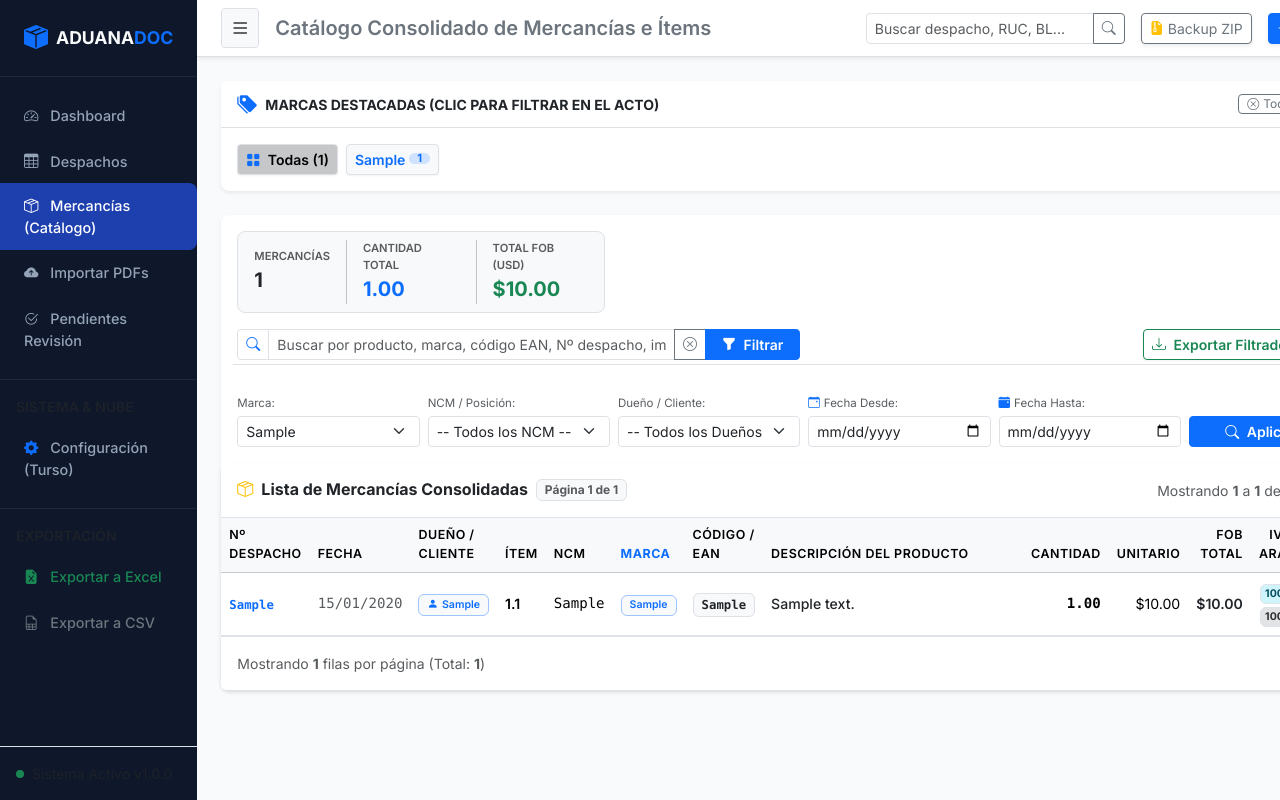
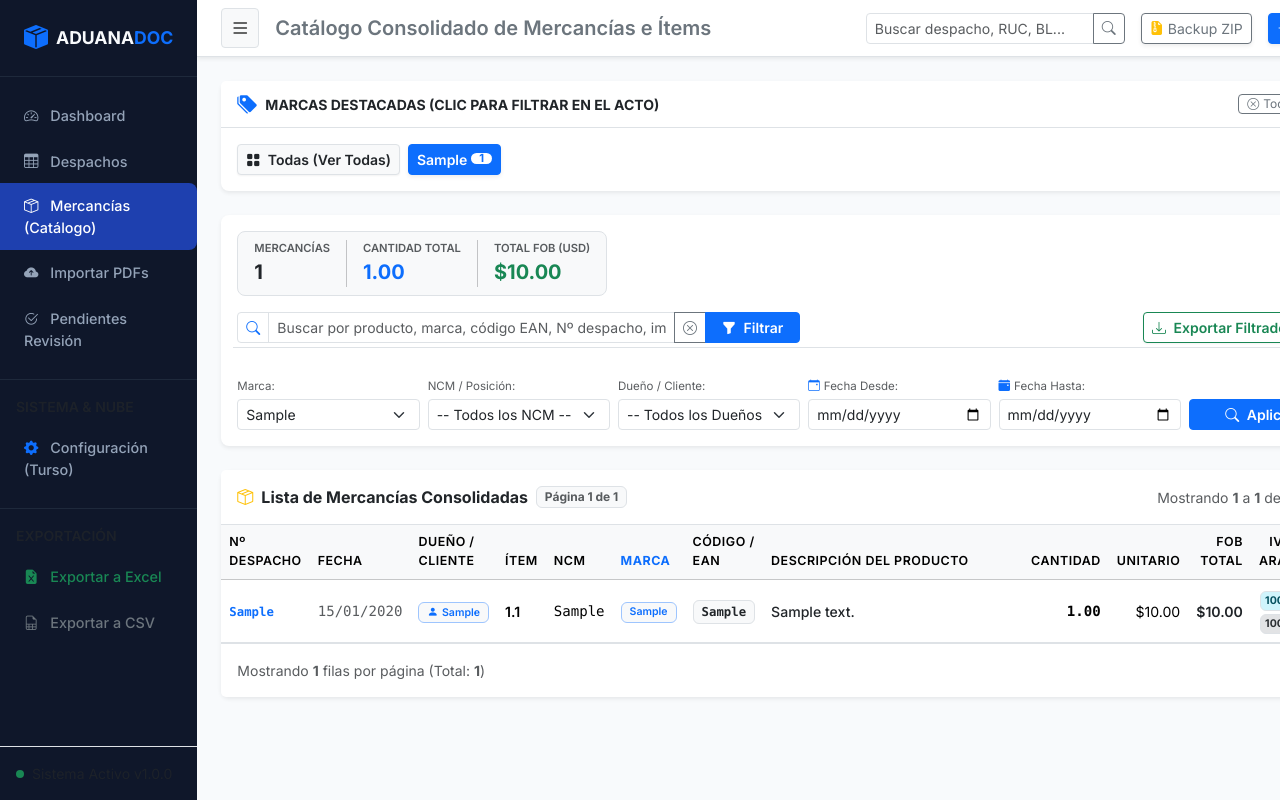
Before and after one commit to alifarhat79/aduanadoc, a FastAPI app: a page that uses app/templates/mercancias.html in a window 1280 px wide. Run offline with FastAPI, Linux system fonts and the light colour scheme; tables that the repository leaves empty hold one stand-in row (values such as "Sample post"); some libraries are stand-ins or nearby versions.

Commit message:
fix: correccion de filtrado de marcas destacadas y seleccion de dropdowns en catalogo

```diff
--- a/app/routers/mercancias.py
+++ b/app/routers/mercancias.py
@@ -44,7 +44,7 @@ def get_filtered_items_query(
             )
         )
     if marca:
-        query = query.filter(DespachoItem.marca == marca)
+        query = query.filter(DespachoItem.marca.ilike(marca.strip()))
     if ncm:
         query = query.filter(DespachoItem.codigo_ncm == ncm)
     if propietario:
@@ -118,7 +118,7 @@ async def mercancias_view(
             )
         )
     if marca:
-        aggregates = aggregates.filter(DespachoItem.marca == marca)
+        aggregates = aggregates.filter(DespachoItem.marca.ilike(marca.strip()))
     if ncm:
         aggregates = aggregates.filter(DespachoItem.codigo_ncm == ncm)
     if propietario:
@@ -147,8 +147,8 @@ async def mercancias_view(
     )
 
     # Listas para filtros dropdown
-    todas_marcas = [r[0] for r in db.query(DespachoItem.marca).distinct().filter(DespachoItem.marca.isnot(None), DespachoItem.marca != "").order_by(DespachoItem.marca).all()[:100]]
-    todos_ncms = [r[0] for r in db.query(DespachoItem.codigo_ncm).distinct().filter(DespachoItem.codigo_ncm.isnot(None), DespachoItem.codigo_ncm != "").order_by(DespachoItem.codigo_ncm).all()[:100]]
+    todas_marcas = [r[0] for r in db.query(DespachoItem.marca).distinct().filter(DespachoItem.marca.isnot(None), DespachoItem.marca != "").order_by(DespachoItem.marca).all()]
+    todos_ncms = [r[0] for r in db.query(DespachoItem.codigo_ncm).distinct().filter(DespachoItem.codigo_ncm.isnot(None), DespachoItem.codigo_ncm != "").order_by(DespachoItem.codigo_ncm).all()]
     todos_propietarios = [r[0] for r in db.query(Despacho.propietario).distinct().filter(Despacho.propietario.isnot(None), Despacho.propietario != "").order_by(Despacho.propietario).all()]
 
     return templates.TemplateResponse(
--- a/app/templates/mercancias.html
+++ b/app/templates/mercancias.html
@@ -12,24 +12,27 @@
             <span class="fw-bold text-dark small text-uppercase">Marcas Destacadas (Clic para filtrar en el acto)</span>
         </div>
         <div class="d-flex gap-2 align-items-center">
-            <button class="btn btn-outline-secondary btn-sm py-0 px-2" onclick="filterByMarca('')" style="font-size: 0.75rem;">
+            <button type="button" class="btn btn-outline-secondary btn-sm py-0 px-2" onclick="filterByMarca('')" style="font-size: 0.75rem;">
                 <i class="bi bi-x-circle me-1"></i>Todas las Marcas
             </button>
         </div>
     </div>
     <div class="card-body p-3">
         <div class="d-flex gap-2 flex-wrap align-items-center" id="brandPillsContainer">
-            <button type="button" class="btn btn-sm btn-light border marca-pill active fw-semibold shadow-2xs" onclick="filterByMarca('')" data-marca="">
-                <i class="bi bi-grid-fill me-1 text-primary"></i> Todas ({{ total_items }})
+            <button type="button"
+                    class="btn btn-sm {% if not selected_marca %}btn-primary text-white shadow-sm{% else %}btn-light border text-dark{% endif %} marca-pill fw-semibold shadow-2xs"
+                    onclick="filterByMarca('')"
+                    data-marca="">
+                <i class="bi bi-grid-fill me-1"></i> Todas ({{ total_items if not selected_marca else 'Ver Todas' }})
             </button>
             {% for m in marca_kpis %}
                 {% if m.marca %}
                 <button type="button"
-                        class="btn btn-sm btn-light border marca-pill fw-semibold shadow-2xs d-flex align-items-center gap-1"
+                        class="btn btn-sm {% if selected_marca == m.marca %}btn-primary text-white shadow-sm{% else %}btn-light border text-dark{% endif %} marca-pill fw-semibold shadow-2xs d-flex align-items-center gap-1"
                         onclick="filterByMarca('{{ m.marca }}')"
                         data-marca="{{ m.marca }}">
-                    <span class="text-primary">{{ m.marca }}</span>
-                    <span class="badge bg-primary-subtle text-primary rounded-pill px-2 py-0" style="font-size: 0.7rem;">{{ m.total_items }}</span>
+                    <span>{{ m.marca }}</span>
+                    <span class="badge {% if selected_marca == m.marca %}bg-white text-primary{% else %}bg-primary-subtle text-primary{% endif %} rounded-pill px-2 py-0" style="font-size: 0.7rem;">{{ m.total_items }}</span>
                 </button>
                 {% endif %}
             {% endfor %}
@@ -40,10 +43,9 @@
 <!-- Resumen y Filtros Principales -->
 <div class="card border-0 shadow-sm rounded-3 mb-4">
     <div class="card-body p-3">
-        <div class="row g-3 align-items-center">
+        <div class="mb-3">
             <!-- Totales Clave -->
-            <div class="col-xl-4 col-lg-5">
-                <div class="d-flex gap-3 align-items-center bg-light p-2 px-3 rounded-3 border">
+            <div class="d-inline-flex gap-3 align-items-center bg-light p-2 px-3 rounded-3 border">
                 <div>
                     <small class="text-muted d-block fw-semibold" style="font-size: 0.7rem;">MERCANCÍAS</small>
                     <span class="fw-bold text-dark fs-5" id="kpiCount">{{ total_items }}</span>
@@ -355,11 +357,30 @@
         }
     }
 
-    function filterByMarca(marca) {
+    window.filterByMarca = function(marca) {
         const sel = document.getElementById('filterMarcaSelect');
-        if (sel) sel.value = marca;
+        if (sel) {
+            let optExists = false;
+            for (let i = 0; i < sel.options.length; i++) {
+                if (sel.options[i].value.trim().toUpperCase() === (marca || '').trim().toUpperCase()) {
+                    sel.selectedIndex = i;
+                    optExists = true;
+                    break;
+                }
+            }
+            if (!optExists && marca) {
+                const opt = document.createElement('option');
+                opt.value = marca;
+                opt.textContent = marca;
+                opt.selected = true;
+                sel.appendChild(opt);
+                sel.value = marca;
+            } else if (!marca) {
+                sel.value = '';
+            }
+        }
         submitMercanciasFilter();
-    }
+    };
 
     function triggerExport(format) {
         const query = (document.getElementById('liveSearchInput')?.value || '').trim();
```
Lines whose indentation alone changed are shown as unchanged.
